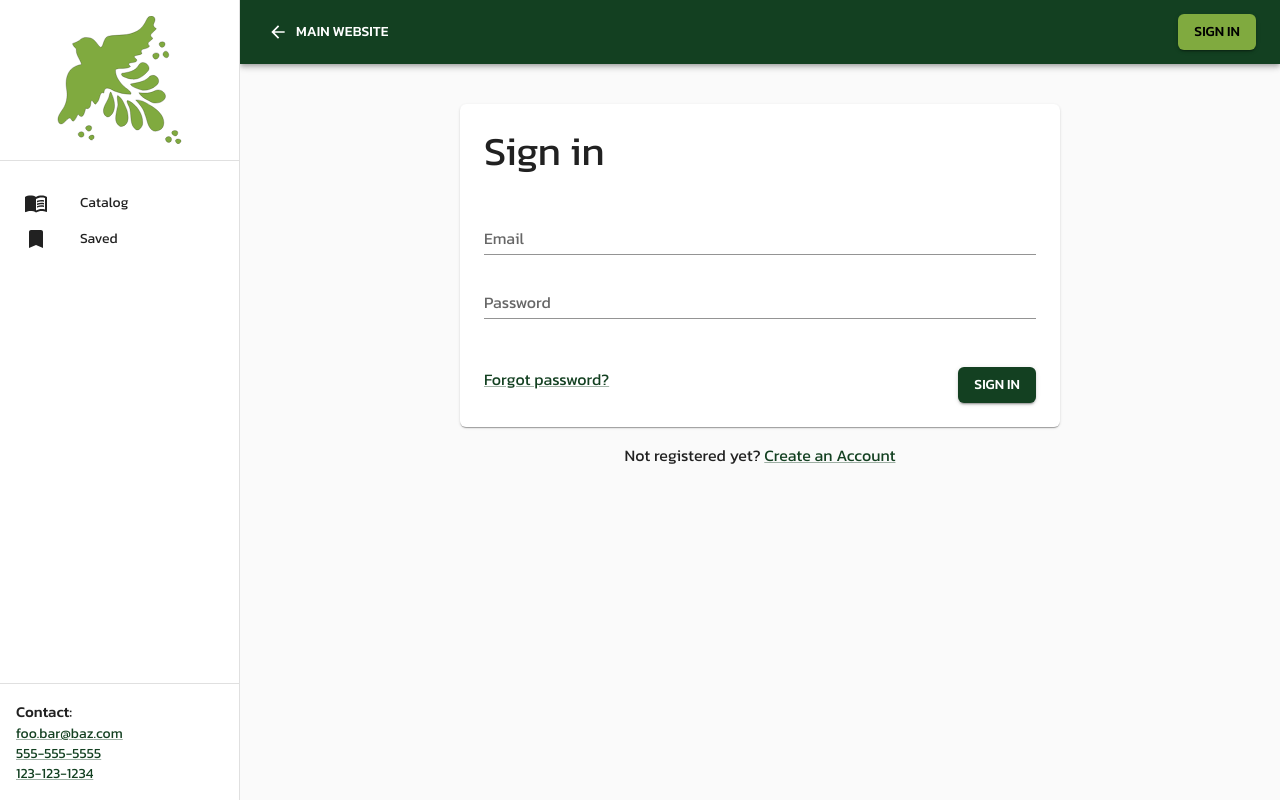
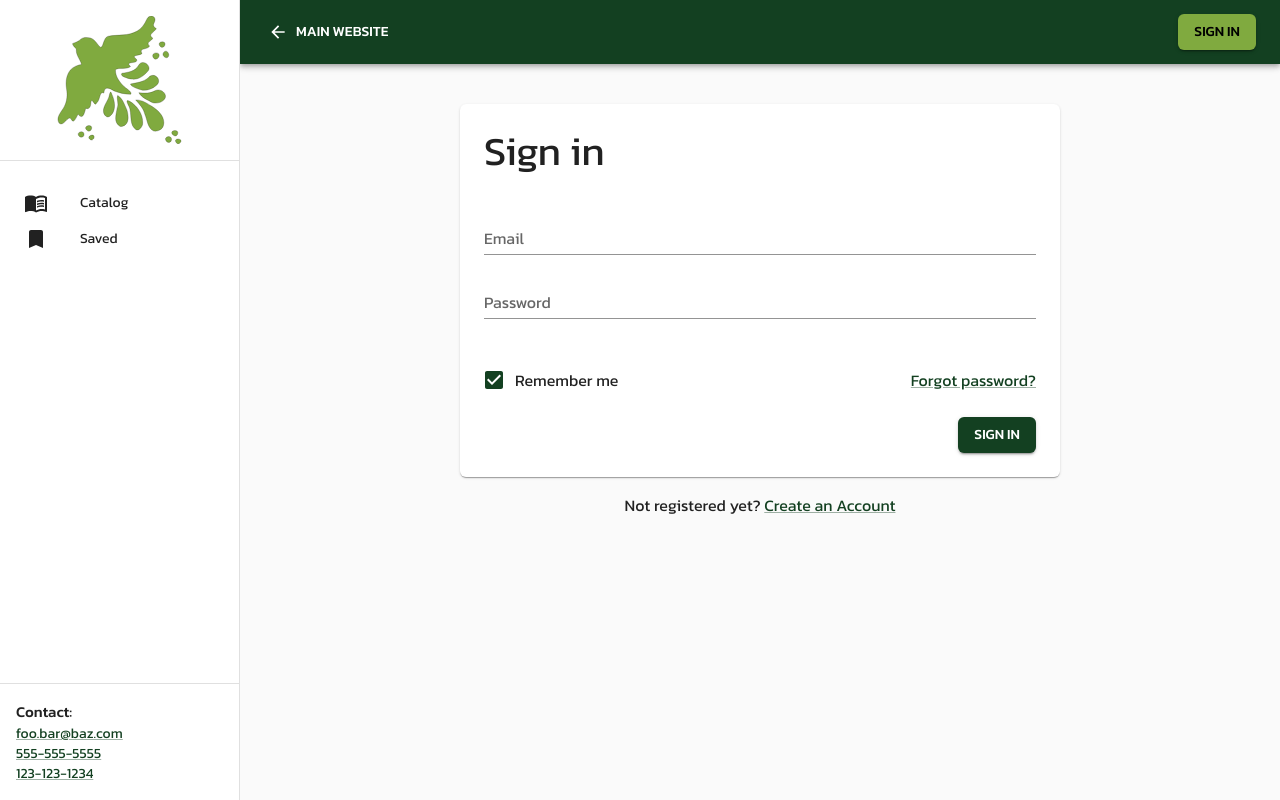
Before and after one commit to kzuraniewski/catalog, a Next.js app: page /sign-in in a window 1280 px wide. Built offline with nearby package versions, Linux system fonts and the light colour scheme.

Commit message:
'remember me' checkbox

```diff
--- a/src/pages/sign-in.tsx
+++ b/src/pages/sign-in.tsx
@@ -2,7 +2,15 @@ import React, { useEffect, useState } from 'react';
 import type { NextPage } from 'next';
 import Head from 'next/head';
 import useDocumentTitle from '../hooks/useDocumentTitle';
-import { Box, Paper, TextField, Typography, Link as MuiLink } from '@mui/material';
+import {
+	Box,
+	Paper,
+	TextField,
+	Typography,
+	Link as MuiLink,
+	Checkbox,
+	FormControlLabel,
+} from '@mui/material';
 import { LoadingButton } from '@mui/lab';
 import { useFormik } from 'formik';
 import * as yup from 'yup';
@@ -19,6 +27,7 @@ const SignIn: NextPage = () => {
 		initialValues: {
 			email: '',
 			password: '',
+			remember: true,
 		},
 		validationSchema,
 		onSubmit: values => {
@@ -99,17 +108,33 @@ const SignIn: NextPage = () => {
 							type="password"
 						/>
 
-						<Box display="flex" mt={4}>
-							<Typography sx={{ flexGrow: 1 }}>
+						<Box sx={{ display: 'flex', justifyContent: 'space-between', mt: 3 }}>
+							<FormControlLabel
+								control={
+									<Checkbox
+										checked={formik.values.remember}
+										onChange={handleChange}
+										name="remember"
+									/>
+								}
+								label="Remember me"
+							/>
+
+							<Typography sx={{ display: 'flex', alignItems: 'center' }}>
 								<Link href="#">
 									<MuiLink href="#">Forgot password?</MuiLink>
 								</Link>
 							</Typography>
+						</Box>
 
-							<LoadingButton loading={loading} variant="contained" type="submit">
-								Sign in
-							</LoadingButton>
-						</Box>
+						<LoadingButton
+							loading={loading}
+							variant="contained"
+							type="submit"
+							sx={{ ml: 'auto' }}
+						>
+							Sign in
+						</LoadingButton>
 					</Box>
 				</form>
 			</Paper>
```
